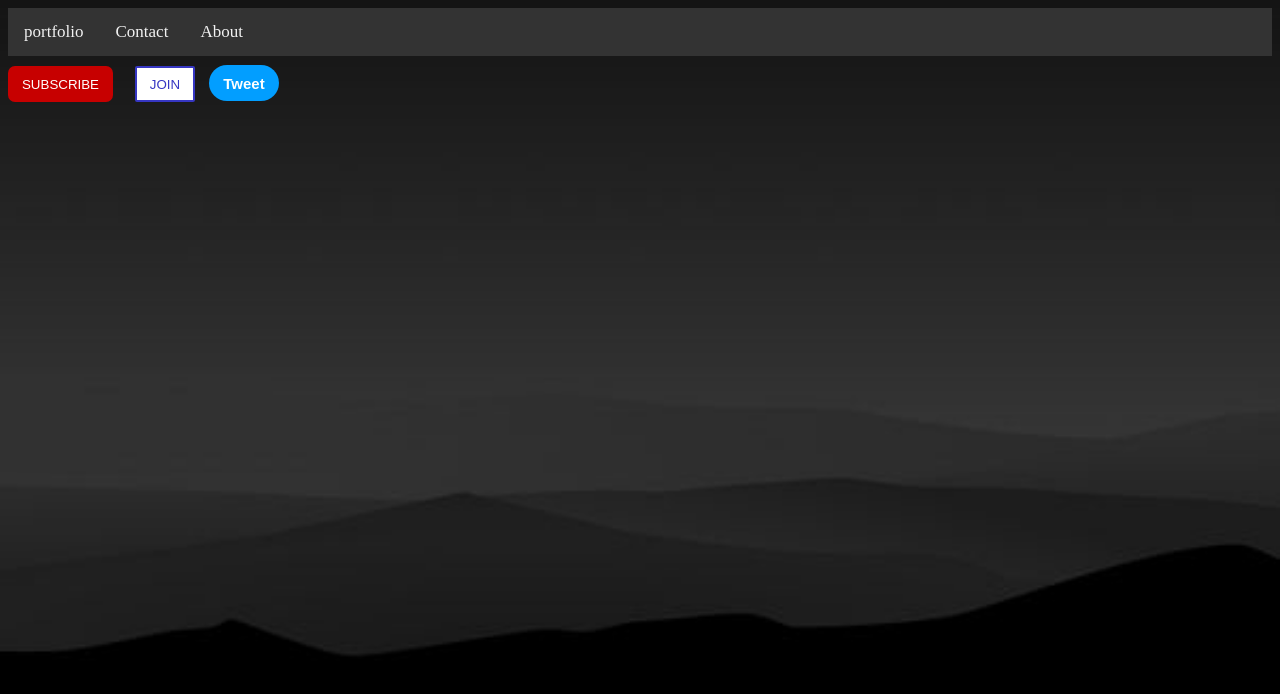
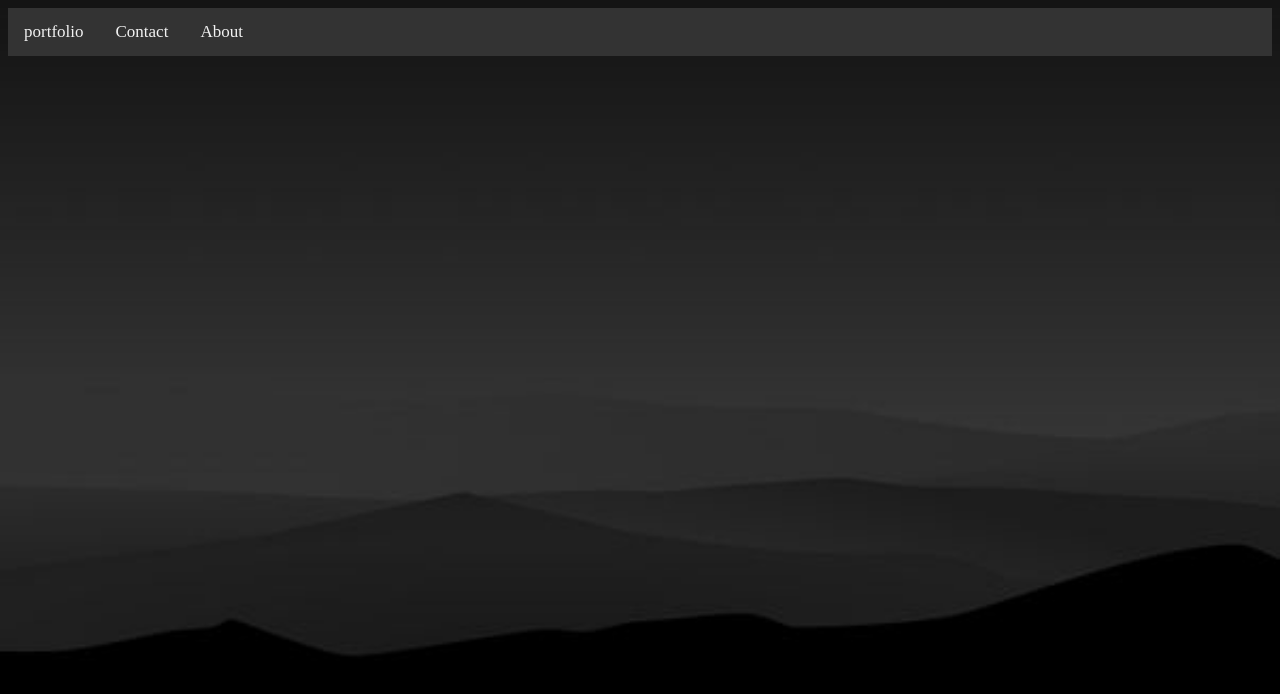
Before and after one commit to zavaihw/portfolio.github.io, a plain HTML site: page index.html in a window 1280 px wide. Drawn offline with Linux system fonts and the light colour scheme.

Commit message:
update index.html

```diff
--- a/index.html
+++ b/index.html
@@ -99,13 +99,6 @@
         <a href="#contact.html">Contact</a>
         <a href="#about_me.html">About</a>
       </div>
-      <button class="subscribe-button">
-        SUBSCRIBE
-    </button>
-    <button class="join-button">
-        JOIN
-    </button>
-    <button class="tweet-button">Tweet</button>
 
 </body>
 </html>
```
